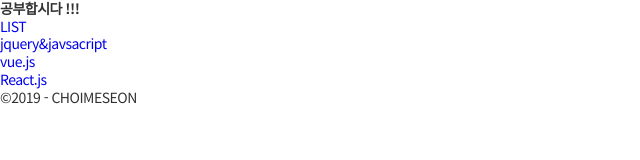
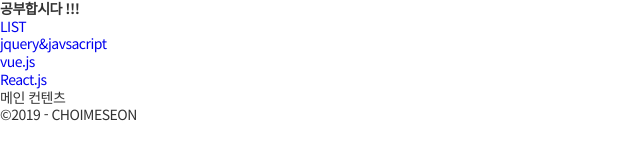
Before and after one commit to choimiseon/myProject, a plain HTML site: page index.html in a window 1280 px wide. Shown: the whole page, without its empty margins (0-640 px from the left). Drawn offline with nearby package versions, Linux system fonts and the light colour scheme.

```diff
--- a/index.html
+++ b/index.html
@@ -17,15 +17,7 @@
 <div id="wrap">
 	<div include-html="/myproject/inc/header.html"></div>
 	<div include-html="/myproject/inc/list.html"></div>
-	<!-- Pagination links -->
-	<!--
-	<div class="pagination">
-		<span class="page-item">&laquo;</span>
-		<span class="page-item">1</span>
-		<a href="#" class="page-item">2</a>
-		<a href="#" class="page-item">&raquo;</a>
-	</div>
-	-->
+	<div>메인 컨텐츠</div>
 	<div include-html="/myproject/inc/footer.html"></div>
 </div>
 <script type="text/javascript" src="/myproject/share/js/include_html.js" charset="utf-8"></script>
```
